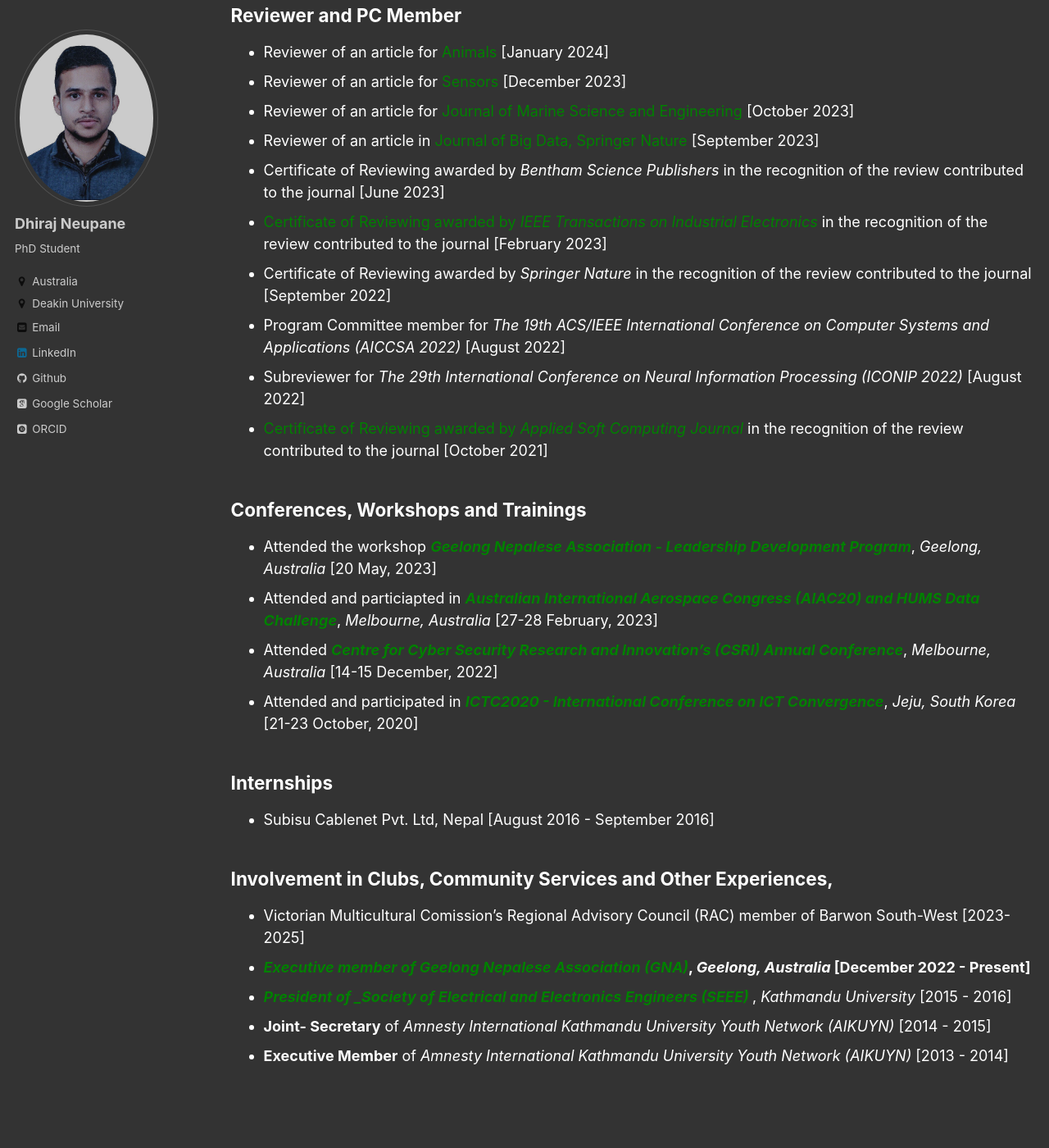
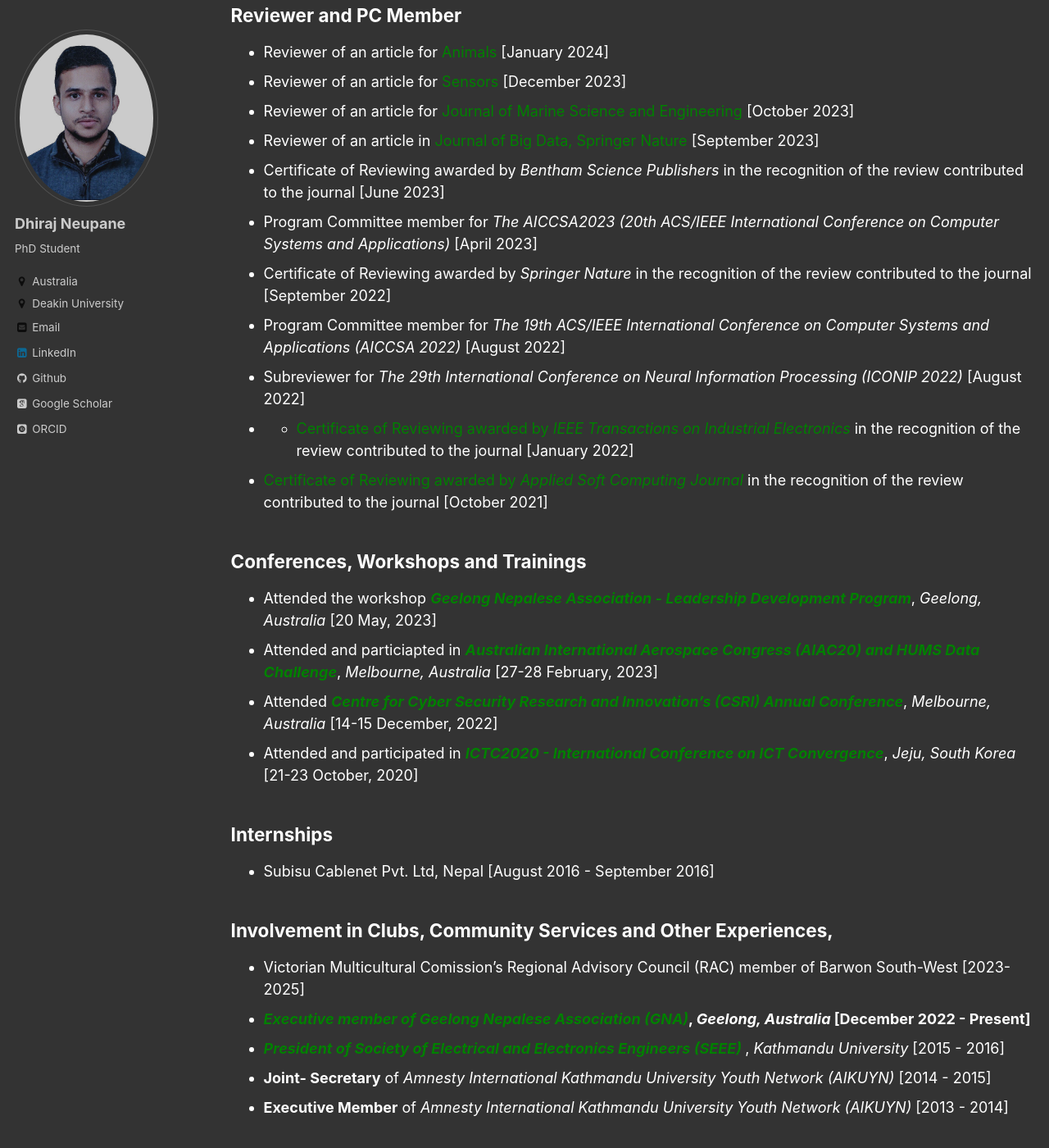
Before and after one commit to dhirajneupane/academicPortfolio, a Jekyll site: the page built from _pages/service.md, in a window 1280 px wide and 1400 px high, scrolled down 501 px. Shown: the whole window at 82% size. Built offline with Jekyll 4.4.1, drawn with Linux system fonts in a browser that asks for light colours; some web fonts are replaced.

Commit message:
Update service.md

```diff
--- a/_pages/service.md
+++ b/_pages/service.md
@@ -25,10 +25,11 @@ Professional Experiences
 * Reviewer of an article for [<span style="color:green">Journal of Marine Science and Engineering</span>](https://github.com/dhirajneupane/academicPortfolio/blob/main/files/ReviewerCertificates/RC_DN_JSME.pdf){:target="_blank"} [October 2023]
 * Reviewer of an article in [<span style="color:green">Journal of Big Data, Springer Nature </span>](https://github.com/dhirajneupane/academicPortfolio/blob/main/files/ReviewerCertificates/RC_journalOfBigData.pdf){:target="_blank"} [September 2023]
 * Certificate of Reviewing awarded by _Bentham Science Publishers_ in the recognition of the review contributed to the journal [June 2023]
-* [<span style="color:green">Certificate of Reviewing awarded by _IEEE Transactions on Industrial Electronics_</span>](https://www.linkedin.com/posts/dhiraj-neupane-6b3089113_ieee-reviewer-activity-7026848069040160768-Ltda?utm_source=share&utm_medium=member_desktop){:target="_blank"} in the recognition of the review contributed to the journal [February 2023]
+* Program Committee member for _The AICCSA2023 (20th ACS/IEEE International Conference on Computer Systems and Applications)_ [April 2023]
 * Certificate of Reviewing awarded by _Springer Nature_ in the recognition of the review contributed to the journal [September 2022]
 * Program Committee member for _The 19th ACS/IEEE International Conference on Computer Systems and Applications (AICCSA 2022)_ [August 2022]
 * Subreviewer for _The 29th International Conference on Neural Information Processing (ICONIP 2022)_ [August 2022]
+* * [<span style="color:green">Certificate of Reviewing awarded by _IEEE Transactions on Industrial Electronics_</span>](https://www.linkedin.com/posts/dhiraj-neupane-6b3089113_ieee-reviewer-activity-7026848069040160768-Ltda?utm_source=share&utm_medium=member_desktop){:target="_blank"} in the recognition of the review contributed to the journal [January 2022]
 * [<span style="color:green">Certificate of Reviewing awarded by _Applied Soft Computing Journal_</span>](https://www.linkedin.com/posts/dhiraj-neupane-6b3089113_reviewer-moretocome-activity-6893943586119933952-xgCN?utm_source=share&utm_medium=member_desktop) in the recognition of the review contributed to the journal [October 2021]
 
 
@@ -47,6 +48,6 @@ Involvement in Clubs, Community Services and Other Experiences,
 -----------------------
 * Victorian Multicultural Comission's Regional Advisory Council (RAC) member of Barwon South-West [2023-2025]
 * <b>[<span style="color:green">*Executive member of Geelong Nepalese Association (GNA)*</span>](https://gna.org.au/about-us/){:target="_blank"}, _Geelong, Australia_ [December 2022 - Present]  </b>
-* <b>[<span style="color:green">*President of _Society of Electrical and Electronics Engineers (SEEE)*</span>](https://seee.ku.edu.np/board-members-2015-16/){:target="_blank"} </b>, _Kathmandu University_ [2015 - 2016]
+* <b>[<span style="color:green">*President of Society of Electrical and Electronics Engineers (SEEE)*</span>](https://seee.ku.edu.np/board-members-2015-16/){:target="_blank"} </b>, _Kathmandu University_ [2015 - 2016]
 * **Joint- Secretary** of _Amnesty International Kathmandu University Youth Network (AIKUYN)_ [2014 - 2015]
 * **Executive Member** of _Amnesty International Kathmandu University Youth Network (AIKUYN)_ [2013 - 2014]
```
